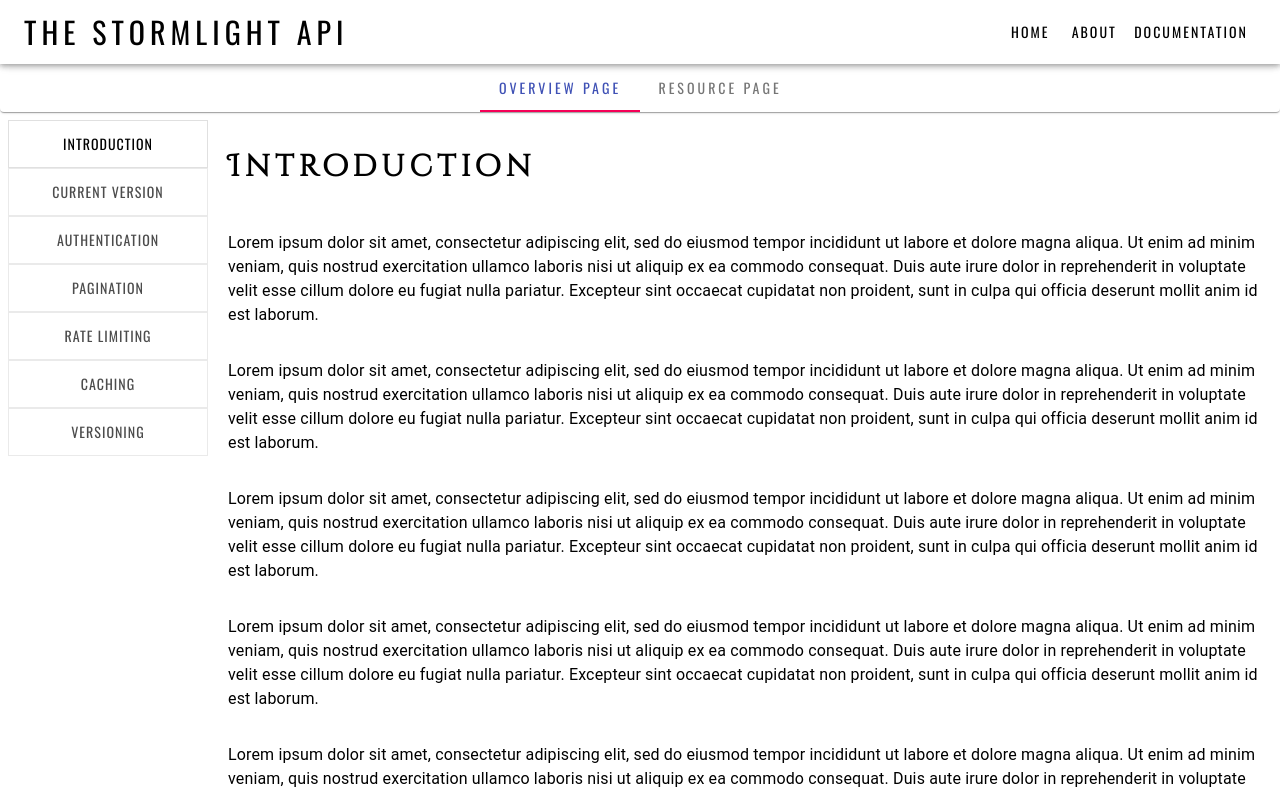
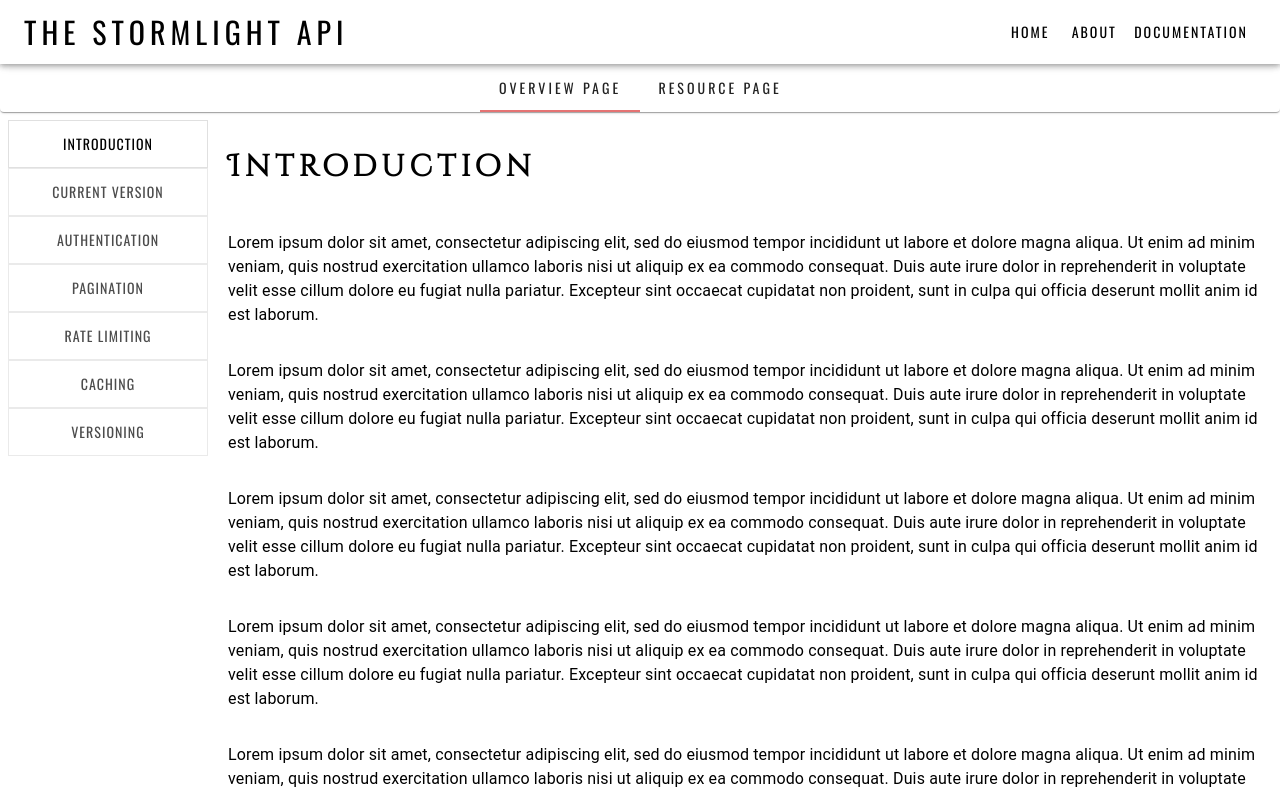
Before and after one commit to kdshah6593/the-stormlight-api, a React (Create React App) app: page /documentation in a window 1280 px wide. Shown: the top 793 px of the page. Built offline with nearby package versions, Linux system fonts and the light colour scheme.

Commit message:
change tab indicator colors

```diff
--- a/src/components/DocumentationPage.jsx
+++ b/src/components/DocumentationPage.jsx
@@ -61,9 +61,10 @@ const DocumentationPage = () => {
             <Tabs
                 value={value}
                 onChange={handleChange}
-                indicatorColor="secondary"
-                textColor="primary"
+                // indicatorColor="#e57373"
+                textColor="#fff"
                 centered
+                TabIndicatorProps={{style: {backgroundColor: '#e57373'}}}
             >
                 <Tab label="Overview Page" className={classes.tab} />
                 <Tab label="Resource Page" className={classes.tab} />
```
